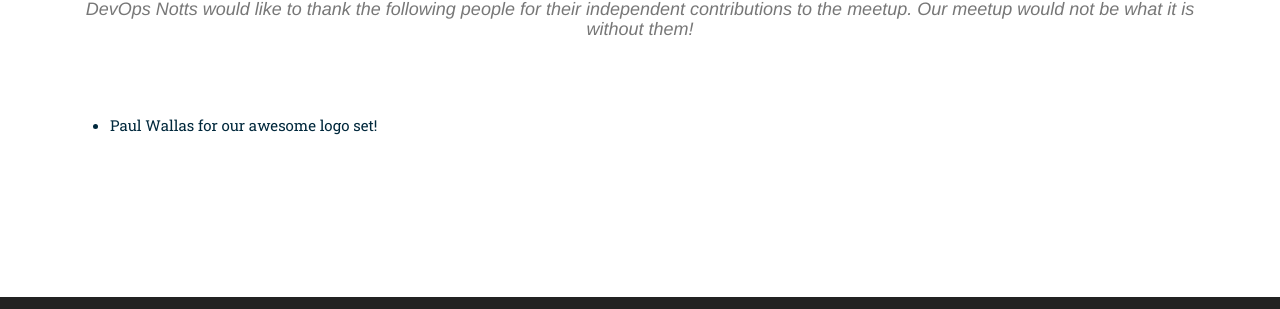
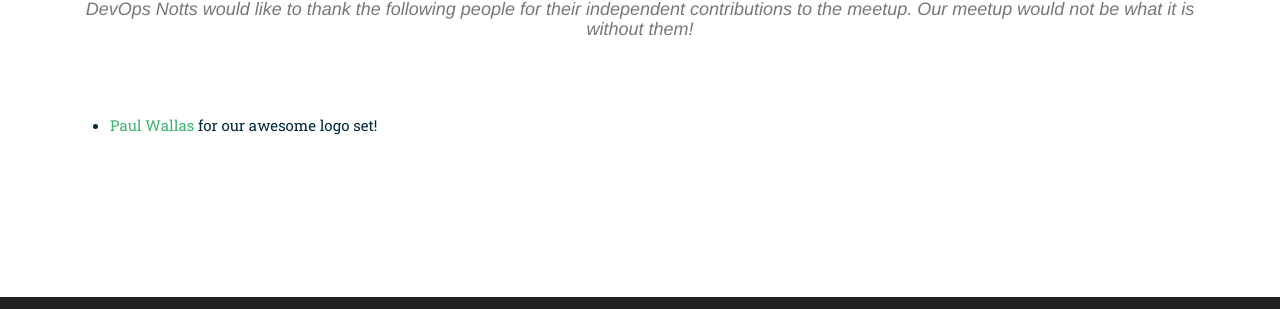
Before and after one commit to devopsnotts/devopsnotts.github.io, a Jekyll site: the page built from index.html, in a window 1280 px wide and 900 px high, scrolled down 4816 px. Shown: the part 145-454 px from the top of the window. Built offline with Jekyll 4.4.1, drawn with Linux system fonts in a browser that asks for light colours; nearby versions of some CDN libraries; some web fonts are replaced; part of the change alters nothing that is shown.

```diff
--- a/_includes/2017_data/thanks.html
+++ b/_includes/2017_data/thanks.html
@@ -10,7 +10,7 @@
         <div class="row">
             <div class="col-lg-12">
                 <ul>
-                    <li>Paul Wallas for our awesome logo set!</li>
+                    <li><a href="https://medium.com/@paulwallas">Paul Wallas</a> for our awesome logo set!</li>
                 </ul>
             </div>
         </div>
```
